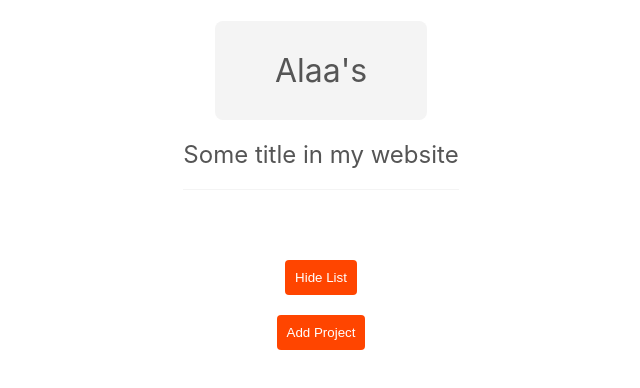
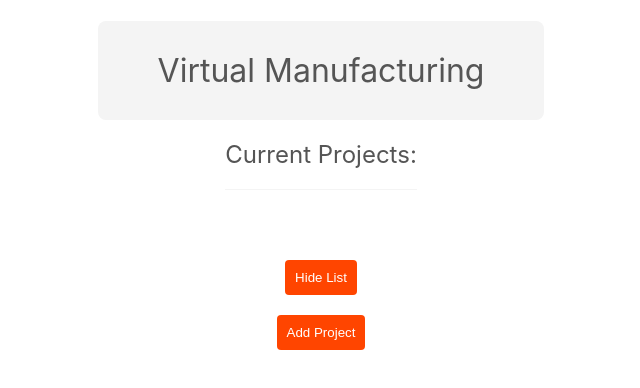
Before and after one commit to alaakhaireldin/React-Virtual-Manufacturing-Project-Manager, a React (Create React App) app: page / in a window 1280 px wide. Shown: the top 388 px of the page, without its empty margins (319-959 px from the left). Built offline with nearby package versions, Linux system fonts and the light colour scheme.

Commit message:
Adding cancel button to the create project modal

```diff
--- a/src/App.js
+++ b/src/App.js
@@ -24,11 +24,13 @@ function App() {
       });
     });
   };
-
-  const subtitle = "Some title in my website";
+  const handleClose = () => {
+    setShowModal(false);
+  };
+  const subtitle = "Current Projects: ";
   return (
     <div className="App">
-      <Title title="Alaa's" subtitle={subtitle} />
+      <Title title="Virtual Manufacturing" subtitle={subtitle} />
 
       {showProject && (
         <div>
@@ -57,7 +59,7 @@ function App() {
         <ProjectList Projects={Projects} handleClick={handleClick} />
       )}
       {showModal && (
-        <Modal isSalesModal={false}>
+        <Modal handleClose={handleClose} isSalesModal={false}>
           <NewProjectForm addProject={addProject} />
         </Modal>
       )}
--- a/src/components/Modal.js
+++ b/src/components/Modal.js
@@ -1,7 +1,7 @@
 import { createPortal } from "react-dom";
 import "./modal.css";
 
-export default function Modal({ children, isSalesModal }) {
+export default function Modal({ children, handleClose, isSalesModal }) {
   return createPortal(
     <div className="modal-backdrop">
       <div
@@ -14,6 +14,12 @@ export default function Modal({ children, isSalesModal }) {
       >
         {children}
         <br></br>
+        <button
+          onClick={handleClose}
+          className={isSalesModal ? "sales-btn" : ""}
+        >
+          Cancel
+        </button>
       </div>
     </div>,
     document.body
```
